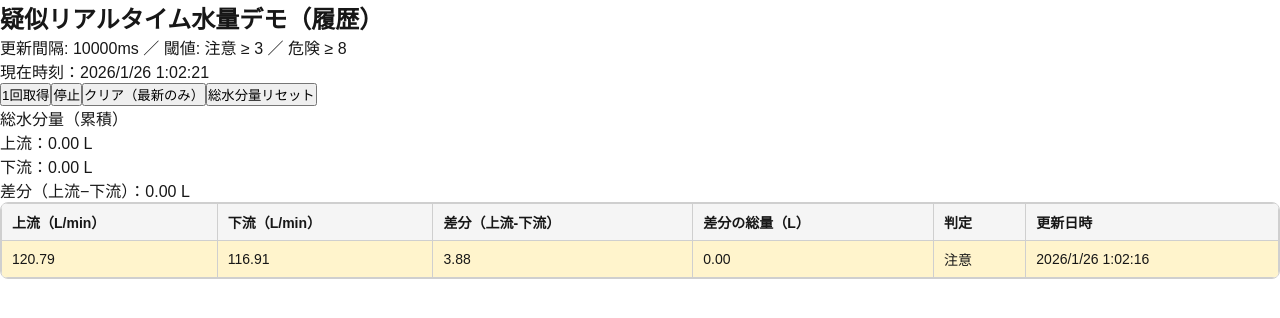
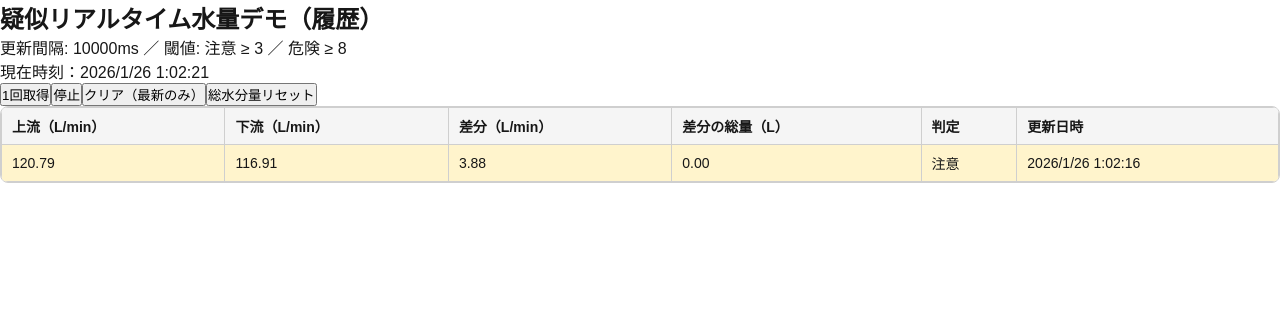
Before and after one commit to Kinopi0214/sinkhole-detection-app, a Next.js app: page / in a window 1280 px wide. Shown: the top 318 px of the page. Built offline with nearby package versions, Linux system fonts and the light colour scheme.

Commit message:
Add total water volume column

```diff
--- a/src/components/WaterDemo.tsx
+++ b/src/components/WaterDemo.tsx
@@ -187,14 +187,6 @@ export default function WaterDemo() {
         </button>
       </div>
 
-      {/* ✅ 画面上部の総量表示（いまの表示を維持） */}
-      <div className="space-y-1">
-        <div className="font-semibold">総水分量（累積）</div>
-        <div>上流：{totalUpL.toFixed(2)} L</div>
-        <div>下流：{totalDownL.toFixed(2)} L</div>
-        <div>差分（上流−下流）：{totalDiffL.toFixed(2)} L</div>
-      </div>
-
       {/* テーブル（差分の右に「差分総量」を1列だけ追加） */}
       <div className="excel-wrap">
         <table className="excel-table">
@@ -202,7 +194,7 @@ export default function WaterDemo() {
             <tr>
               <th>上流（L/min）</th>
               <th>下流（L/min）</th>
-              <th>差分（上流-下流）</th>
+              <th>差分（L/min）</th>
 
               {/* ✅ 追加：差分の総量（累積差） */}
               <th>差分の総量（L）</th>
```
